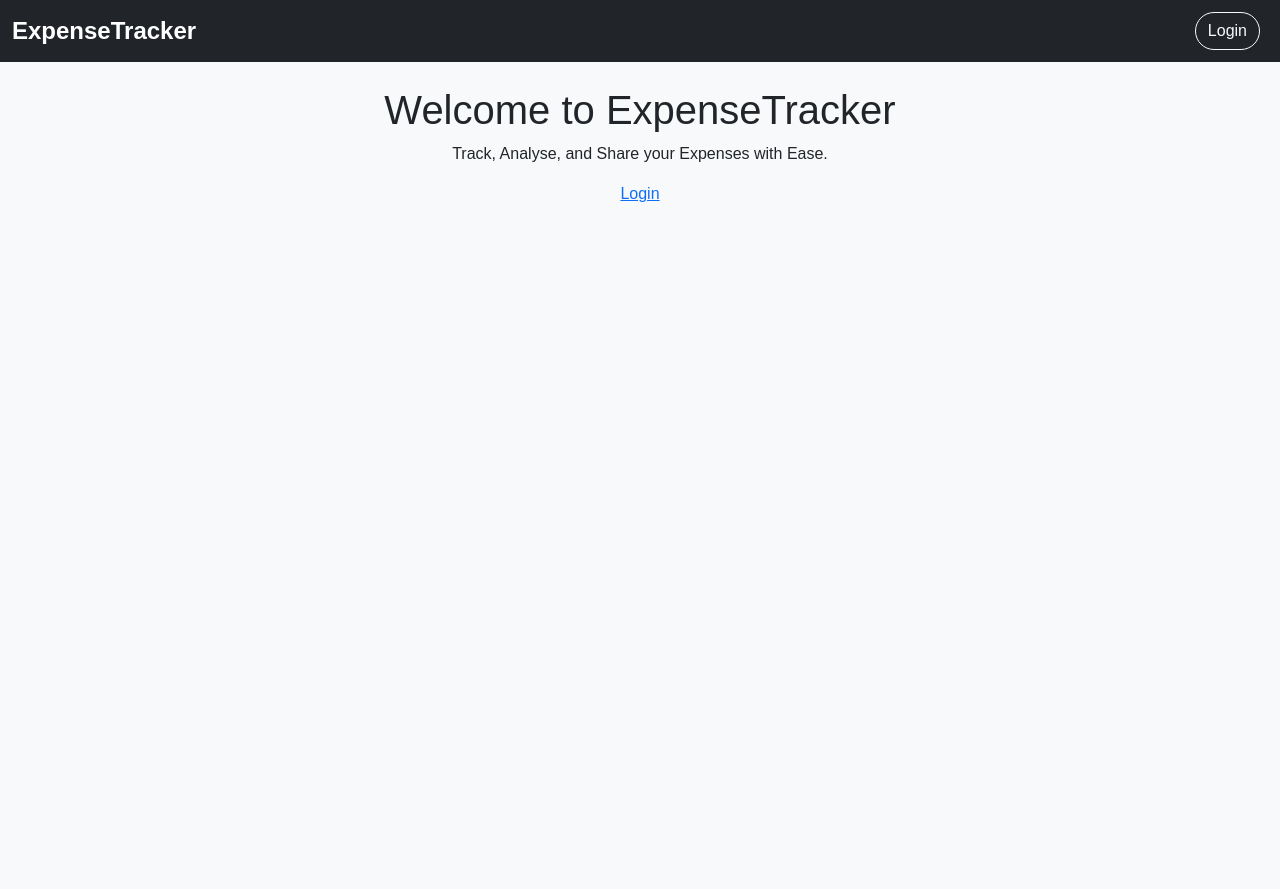
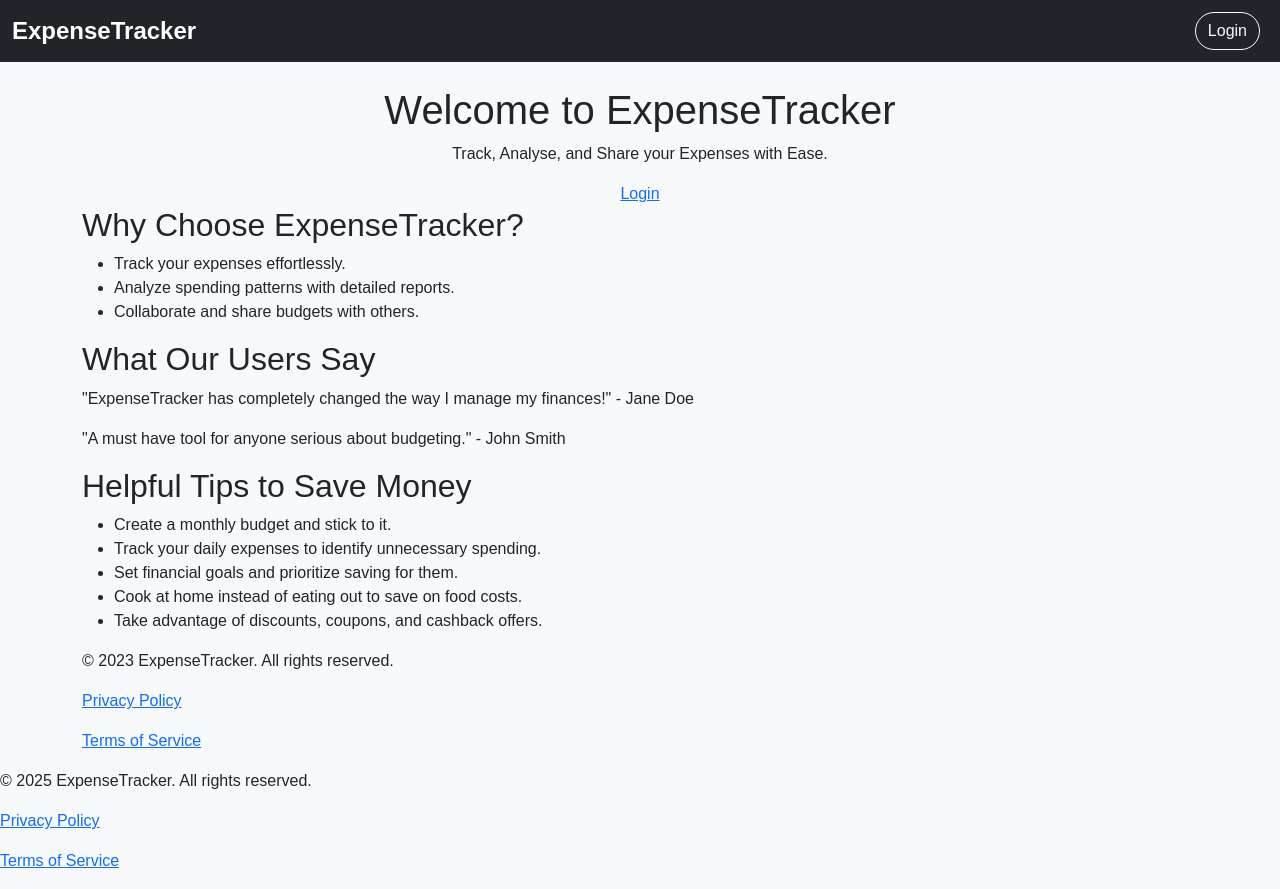
Before and after one commit to Cooper-Thomas1/ExpenseTracker, a Flask app: page / in a window 1280 px wide. Before the commit the page ends 202 px from the top, so only its background shows below. Run offline with Flask 3, Linux system fonts and the light colour scheme.

Commit message:
Added detail to home and added privacy policy and terms of Service

```diff
--- a/ExpenseTracker/routes.py
+++ b/ExpenseTracker/routes.py
@@ -39,3 +39,11 @@ def upload():
 @app.route("/visualise")
 def visualize():
     return render_template("visualise.html")
+
+@app.route('/privacy-policy')
+def privacy_policy():
+    return render_template('privacy-policy.html')
+
+@app.route('/terms-of-service')
+def terms_of_service():
+    return render_template('terms-of-service.html')
--- a/ExpenseTracker/templates/base.html
+++ b/ExpenseTracker/templates/base.html
@@ -28,6 +28,12 @@
 
   <!-- Bootstrap JS Bundle -->
   <script src="https://cdn.jsdelivr.net/npm/bootstrap@5.3.0/dist/js/bootstrap.bundle.min.js"></script>
+
+  <footer class="footer">
+    <p>&copy; 2025 ExpenseTracker. All rights reserved.</p>
+    <p><a href="{{ url_for('privacy_policy') }}">Privacy Policy</a></p>
+    <p><a href="{{ url_for('terms_of_service') }}">Terms of Service</a></p>
+  </footer>
+
 </body>
-
 </html>
--- a/ExpenseTracker/templates/home.html
+++ b/ExpenseTracker/templates/home.html
@@ -6,4 +6,36 @@
     <p>Track, Analyse, and Share your Expenses with Ease.</p>
     <a href="{{ url_for('login') }}">Login</a>
   </div>
+  <div class="features">
+    <h2>Why Choose ExpenseTracker?</h2>
+    <ul>
+      <li>Track your expenses effortlessly.</li>
+      <li>Analyze spending patterns with detailed reports.</li>
+      <li>Collaborate and share budgets with others.</li>
+    </ul>
+  </div>
+  <div class="testimonials">
+    <h2>What Our Users Say</h2>
+    <blockquote>
+      "ExpenseTracker has completely changed the way I manage my finances!" - Jane Doe
+    </blockquote>
+    <blockquote>
+      "A must have tool for anyone serious about budgeting." - John Smith
+    </blockquote>
+  </div>
+  <div class="helpful-tips">
+    <h2>Helpful Tips to Save Money</h2>
+    <ul>
+      <li>Create a monthly budget and stick to it.</li>
+      <li>Track your daily expenses to identify unnecessary spending.</li>
+      <li>Set financial goals and prioritize saving for them.</li>
+      <li>Cook at home instead of eating out to save on food costs.</li>
+      <li>Take advantage of discounts, coupons, and cashback offers.</li>
+    </ul>
+  </div>
+  <div class="footer">
+    <p>&copy; 2023 ExpenseTracker. All rights reserved.</p>
+    <p><a href="{{ url_for('privacy-policy') }}">Privacy Policy</a></p>
+    <p><a href="{{ url_for('terms-of-service') }}">Terms of Service</a></p>
+  </div>
 {% endblock %}
```
Also changed, not shown: ExpenseTracker/templates/privacy-policy.html (added, +30 -0 lines), ExpenseTracker/templates/terms-of-service.html (added, +30 -0 lines).
